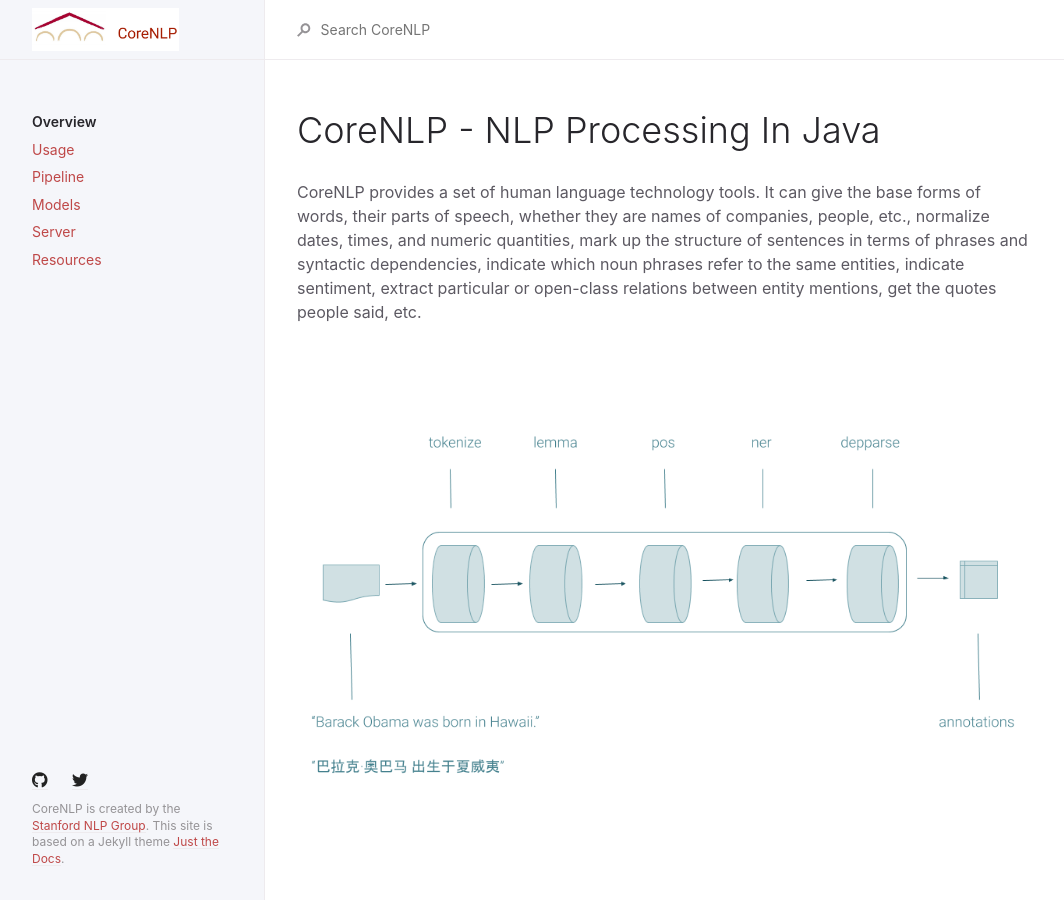
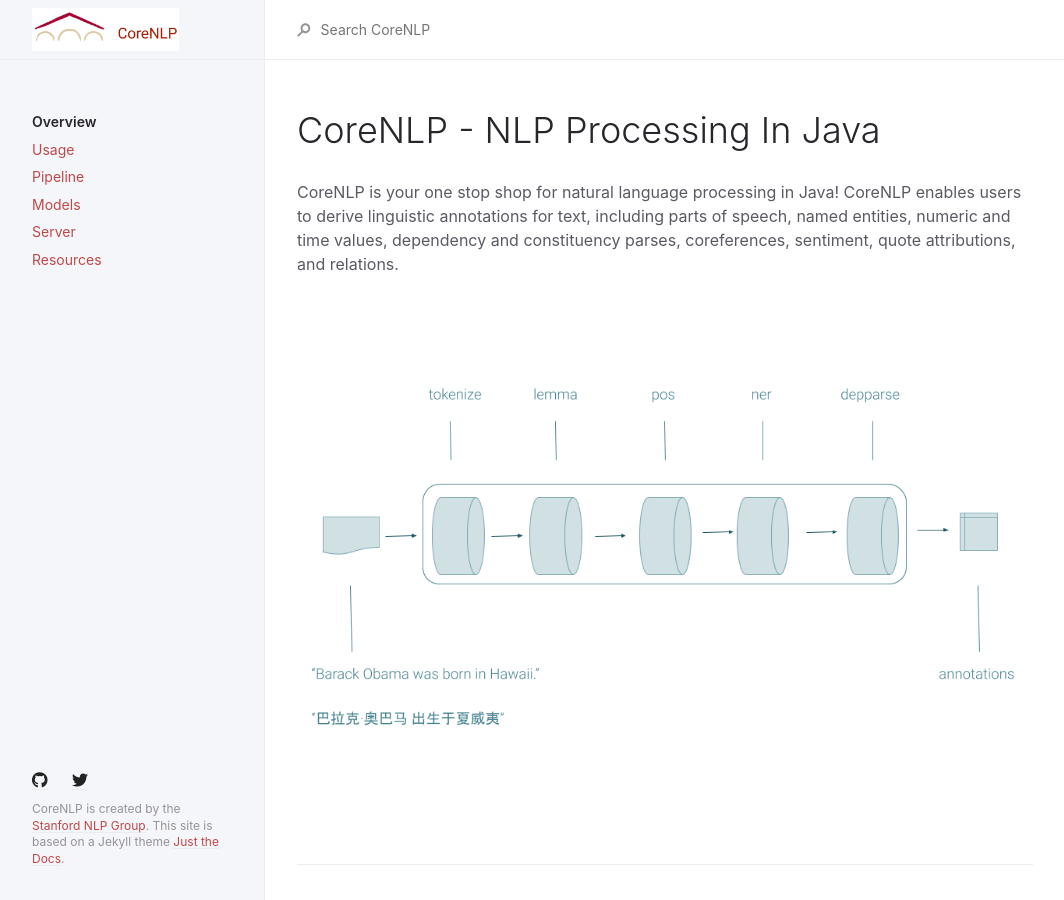
Before and after one commit to stanfordnlp/corenlp-docs-dev, a Jekyll site: the page built from _pages/index.md, in a window 1280 px wide. Shown: the whole page, without its empty margins (107-1171 px from the left). Built offline with Jekyll 4.4.1, drawn with Linux system fonts in a browser that asks for light colours; nearby versions of some CDN libraries; some of the changed text lies outside the part shown.

Commit message:
new preamble

```diff
--- a/_pages/index.md
+++ b/_pages/index.md
@@ -11,7 +11,9 @@ homepage: true
 # CoreNLP - NLP Processing In Java
 {: .no_toc }
 
-CoreNLP provides a set of human language technology tools. It can give the base forms of words, their parts of speech, whether they are names of companies, people, etc., normalize dates, times, and numeric quantities, mark up the structure of sentences in terms of phrases and syntactic dependencies, indicate which noun phrases refer to the same entities, indicate sentiment, extract particular or open-class relations between entity mentions, get the quotes people said, etc.
+CoreNLP is your one stop shop for natural language processing in Java! CoreNLP enables users to derive linguistic annotations for text, including
+parts of speech, named entities, numeric and time values, dependency and constituency parses, coreferences, sentiment, quote attributions, and relations.
+
 
 <p align="center">
    <img src="assets/images/pipeline.png">
```
